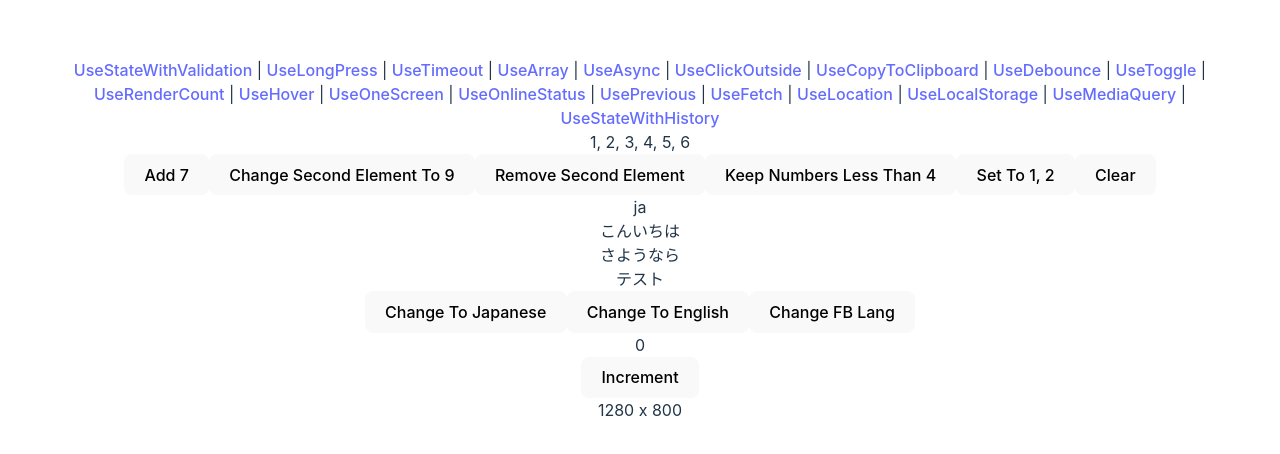
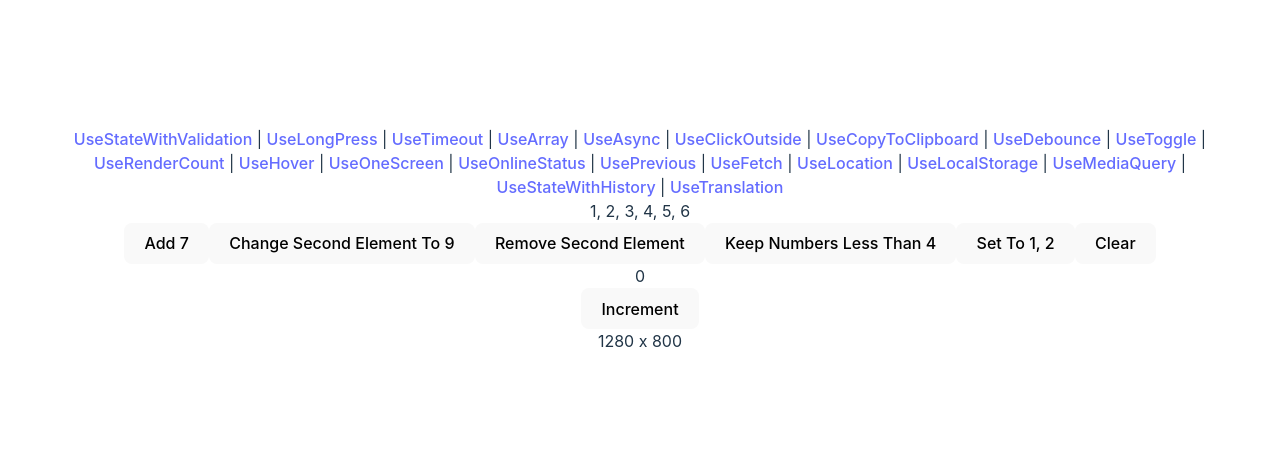
Before and after one commit to roll1226/react-custom-hooks, a React (Vite) app: page /use-array in a window 1280 px wide. Shown: the part 160-614 px from the top of the page. Built offline with nearby package versions, Linux system fonts and the light colour scheme.

Commit message:
feat: useTranslation page

```diff
--- a/src/App.tsx
+++ b/src/App.tsx
@@ -1,6 +1,5 @@
 import { useState } from "react";
 import "./App.css";
-import { useTranslation } from "./hooks/useTranslation";
 import { useUpdateEffect } from "./hooks/useUpdateEffect";
 import { useWindowSize } from "./hooks/useWindowSize";
 import useAppRoutes from "./routes";
@@ -8,8 +7,6 @@ import Navbar from "./routes/Navbar";
 
 function App() {
   const router = useAppRoutes();
-
-  const { language, setLanguage, setFallbackLanguage, t } = useTranslation();
 
   const [updateCount, setUpdateCount] = useState(0);
   useUpdateEffect(() => console.log(updateCount), [updateCount]);
@@ -20,18 +17,6 @@ function App() {
     <>
       <Navbar />
       {router}
-
-      <div>
-        <div>{language}</div>
-        <div>{t("hi") as string}</div>
-        <div>{t("bye") as string}</div>
-        <div>{t("nested.value") as string}</div>
-        <button onClick={() => setLanguage("ja")}>Change To Japanese</button>
-        <button onClick={() => setLanguage("en")}>Change To English</button>
-        <button onClick={() => setFallbackLanguage("ja")}>
-          Change FB Lang
-        </button>
-      </div>
 
       <div>
         <div>{updateCount}</div>
--- /dev/null
+++ b/src/pages/UseTranslation.tsx
@@ -0,0 +1,20 @@
+import { FC } from "react";
+import { useTranslation } from "../hooks/useTranslation";
+
+const UseTranslation: FC = () => {
+  const { language, setLanguage, setFallbackLanguage, t } = useTranslation();
+
+  return (
+    <div>
+      <div>{language}</div>
+      <div>{t("hi") as string}</div>
+      <div>{t("bye") as string}</div>
+      <div>{t("nested.value") as string}</div>
+      <button onClick={() => setLanguage("ja")}>Change To Japanese</button>
+      <button onClick={() => setLanguage("en")}>Change To English</button>
+      <button onClick={() => setFallbackLanguage("ja")}>Change FB Lang</button>
+    </div>
+  );
+};
+
+export default UseTranslation;
--- a/src/routes/Navbar.tsx
+++ b/src/routes/Navbar.tsx
@@ -83,6 +83,10 @@ const Navbar = () => {
       to: "use-state-with-history",
       name: "UseStateWithHistory",
     },
+    {
+      to: "use-translation",
+      name: "UseTranslation",
+    },
   ];
 
   return (
--- a/src/routes/index.tsx
+++ b/src/routes/index.tsx
@@ -18,6 +18,7 @@ import UseStateWithHistory from "../pages/UseStateWithHistory";
 import UseStateWithValidation from "../pages/UseStateWithValidation";
 import UseTimeout from "../pages/UseTimeout";
 import UseToggle from "../pages/UseToggle";
+import UseTranslation from "../pages/UseTranslation";
 
 const useAppRoutes = () => {
   return useRoutes([
@@ -97,6 +98,10 @@ const useAppRoutes = () => {
       path: "use-state-with-history",
       element: <UseStateWithHistory />,
     },
+    {
+      path: "use-translation",
+      element: <UseTranslation />,
+    },
   ]);
 };
 
```
